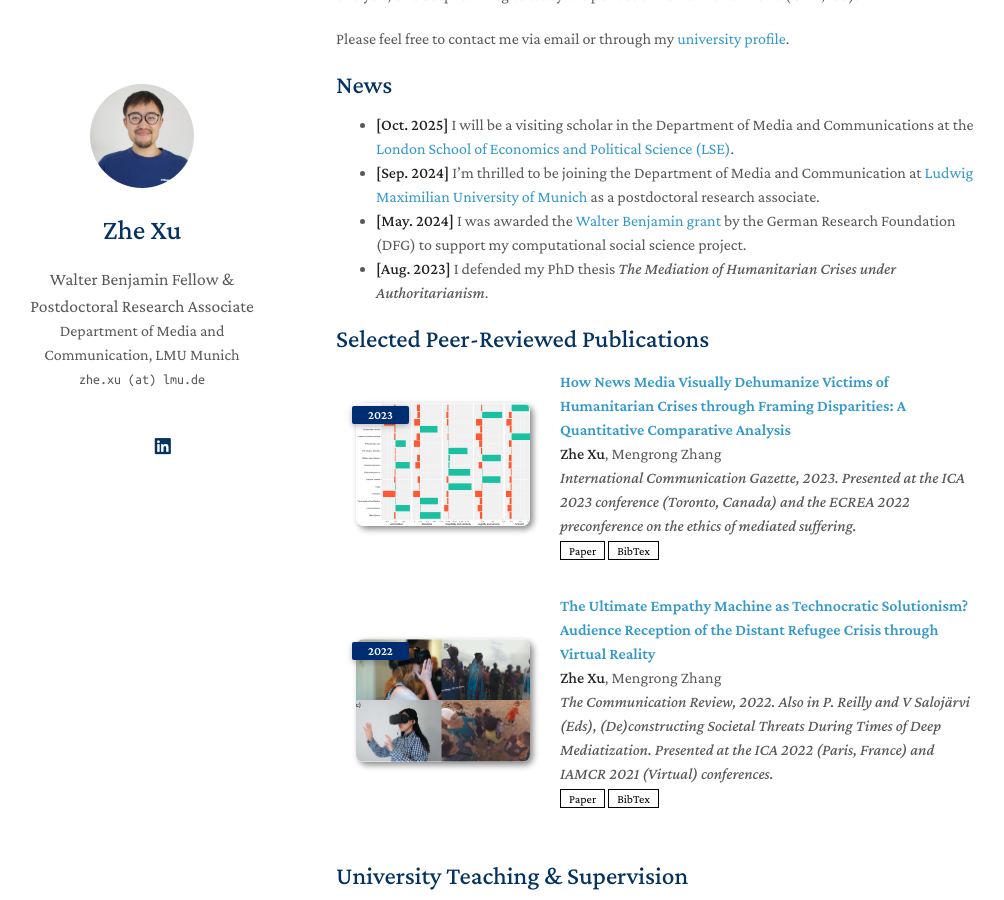
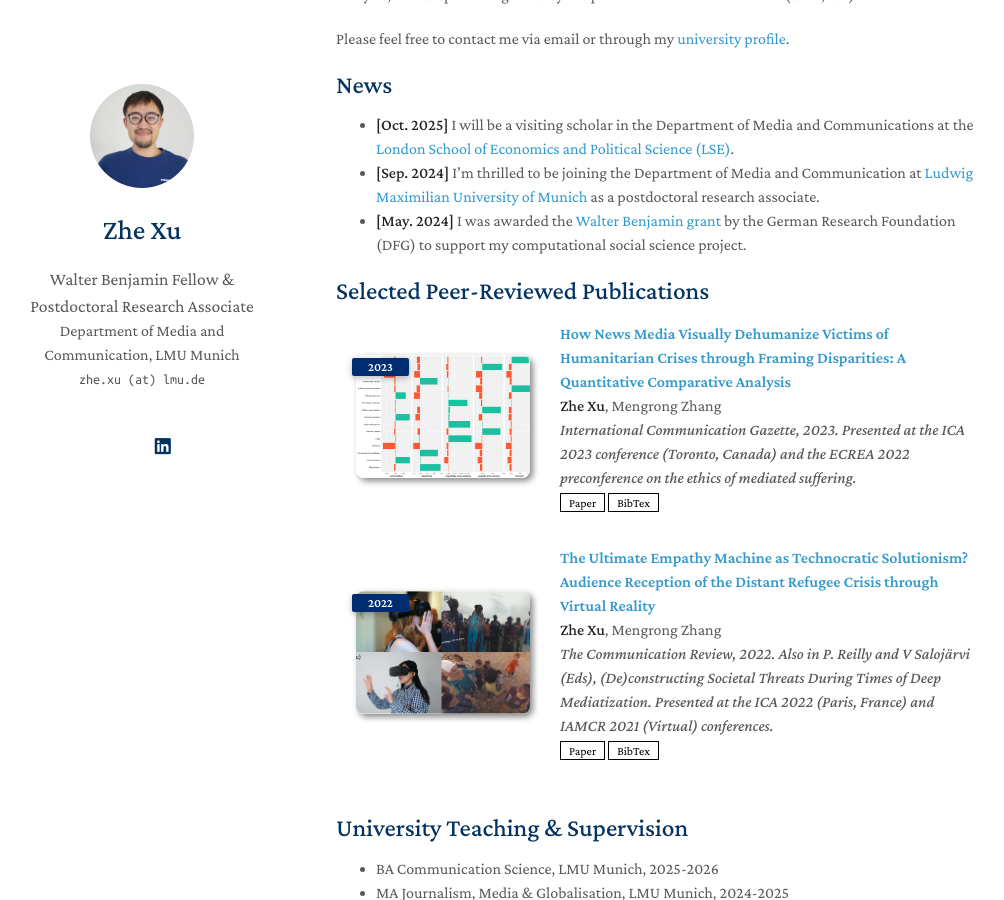
Before and after one commit to zhexuphd/home, a Jekyll site: the page built from index.md, in a window 1280 px wide and 900 px high, scrolled down 478 px. Shown: the whole window, without its empty margins (134-1138 px from the left). Built offline with Jekyll 4.4.1, drawn with Linux system fonts in a browser that asks for light colours; a style sheet for code colours, icons or effects is not loaded; our own code applies the rules of GitHub Pages for plain Markdown files.

Commit message:
Update index.md

```diff
--- a/index.md
+++ b/index.md
@@ -16,7 +16,6 @@ Please feel free to contact me via email or through my [university profile](http
 - **[Oct. 2025]** I will be a visiting scholar in the Department of Media and Communications at the [London School of Economics and Political Science (LSE)](https://www.lse.ac.uk/).
 - **[Sep. 2024]** I’m thrilled to be joining the Department of Media and Communication at [Ludwig Maximilian University of Munich](https://www.lmu.de/en/) as a postdoctoral research associate.
 - **[May. 2024]** I was awarded the [Walter Benjamin grant](https://www.dfg.de/en/research-funding/funding-opportunities/programmes/individual/walter-benjamin) by the German Research Foundation (DFG) to support my computational social science project.
-- **[Aug. 2023]** I defended my PhD thesis *The Mediation of Humanitarian Crises under Authoritarianism*.
 
 {% include_relative _includes/publications.md %}
 
```
